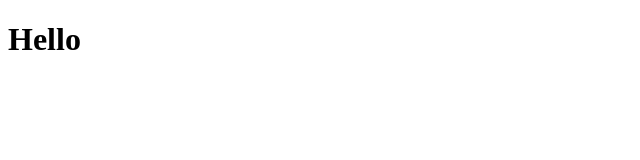
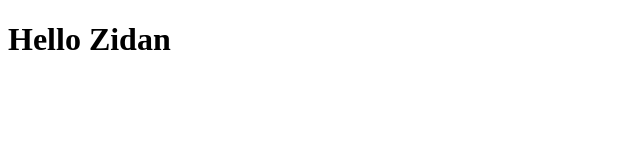
Before and after one commit to zidanafdhalul99/zidanafdhalul99.github.io, a plain HTML site: page index.html in a window 1280 px wide. Shown: the whole page, without its empty margins (0-640 px from the left). Drawn offline with Linux system fonts and the light colour scheme.

Commit message:
Update index.html

```diff
--- a/index.html
+++ b/index.html
@@ -7,6 +7,6 @@
     <title>Zidan Afdhalul Ihsaan</title>
 </head>
 <body>
-    <h1>Hello</h1>
+    <h1>Hello Zidan</h1>
 </body>
 </html>
```
